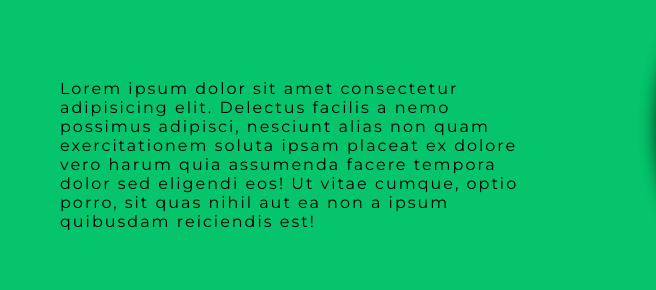
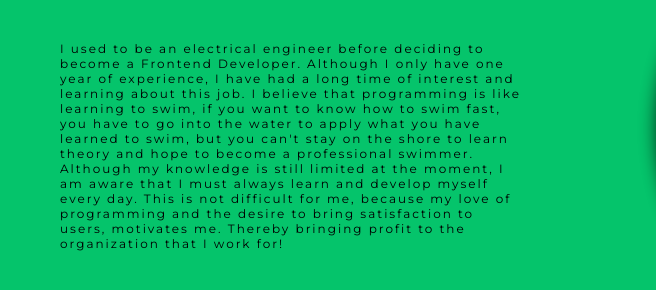
Before and after one commit to tamchamhai/My__CV__Online, a website: page src/index.html in a window 1280 px wide. Shown: the part 266-556 px from the top of the page, 0-656 px from the left. Drawn offline with Linux system fonts and the light colour scheme.

Commit message:
update bois

```diff
--- a/src/index.html
+++ b/src/index.html
@@ -80,12 +80,18 @@
               <h1><span class="typing-text" id="typing__text"></span></h1>
             </div>
             <p class="bios">
-              Lorem ipsum dolor sit amet consectetur adipisicing elit. Delectus
-              facilis a nemo possimus adipisci, nesciunt alias non quam
-              exercitationem soluta ipsam placeat ex dolore vero harum quia
-              assumenda facere tempora dolor sed eligendi eos! Ut vitae cumque,
-              optio porro, sit quas nihil aut ea non a ipsum quibusdam
-              reiciendis est!
+              I used to be an electrical engineer before deciding to become a
+              Frontend Developer. Although I only have one year of experience, I
+              have had a long time of interest and learning about this job. I
+              believe that programming is like learning to swim, if you want to
+              know how to swim fast, you have to go into the water to apply what
+              you have learned to swim, but you can't stay on the shore to learn
+              theory and hope to become a professional swimmer. Although my
+              knowledge is still limited at the moment, I am aware that I must
+              always learn and develop myself every day. This is not difficult
+              for me, because my love of programming and the desire to bring
+              satisfaction to users, motivates me. Thereby bringing profit to
+              the organization that I work for!
             </p>
             <span
               class="
--- a/src/scss/Layouts/_carousel.scss
+++ b/src/scss/Layouts/_carousel.scss
@@ -23,6 +23,9 @@
       justify-content: space-between;
       h4 {
         font-weight: $fw-500;
+      }
+      .bios {
+        font-size: $fs-1;
       }
       .typing-wrap {
         display: flex;
```
Also changed, not shown: src/css/main.css.
